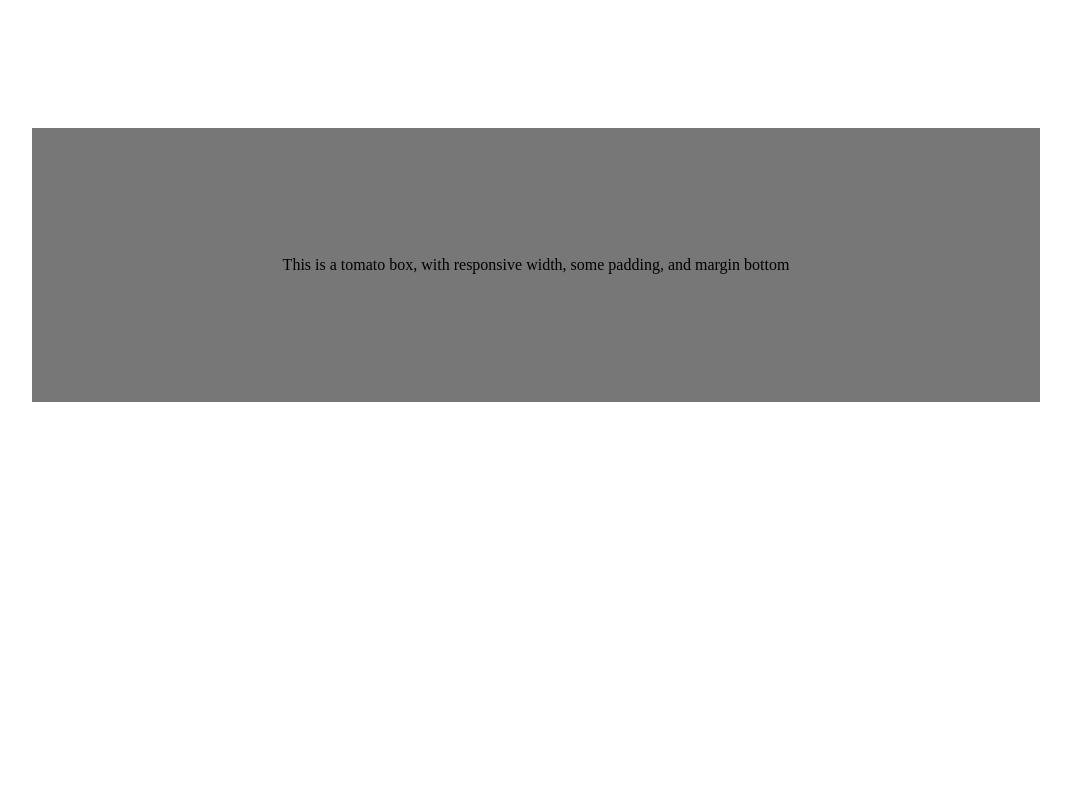
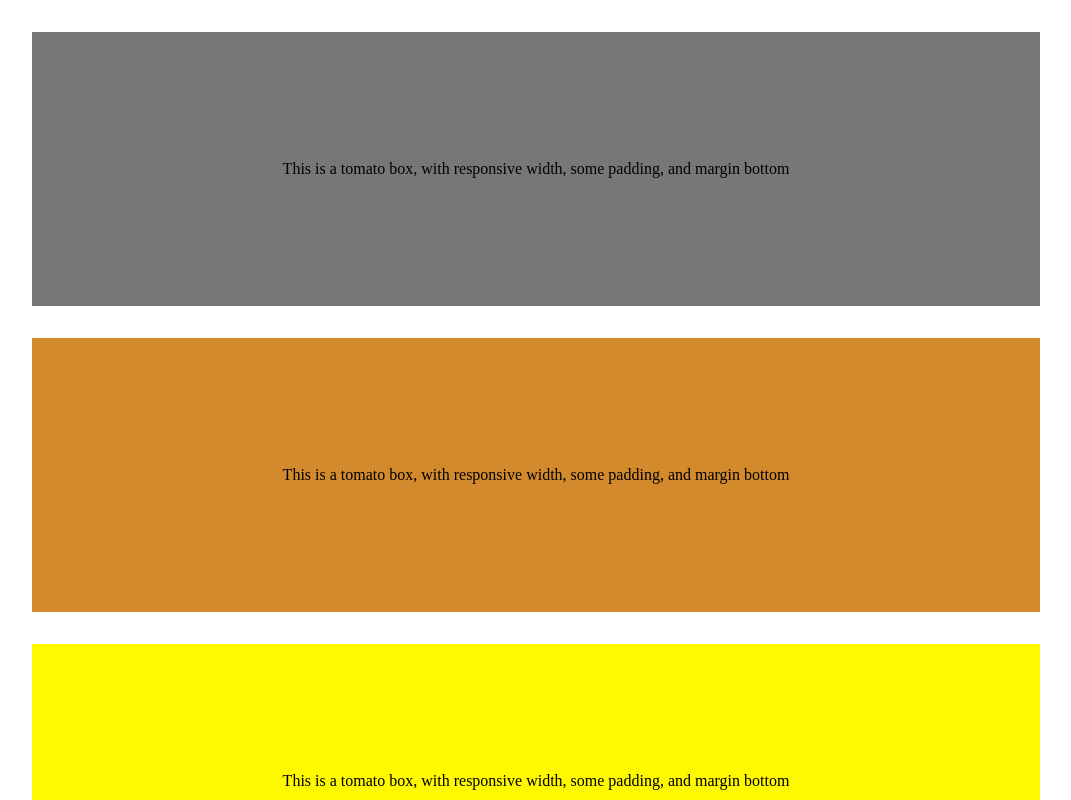
Before and after one commit to lawrenceagles/micro-components, a React (Create React App) app: page / in a window 1280 px wide. Shown: the top 800 px of the page, without its empty margins (104-1175 px from the left). Built offline with nearby package versions, Linux system fonts and the light colour scheme.

Commit message:
added button colors to theme.js

```diff
--- a/src/App.js
+++ b/src/App.js
@@ -6,7 +6,25 @@ import Text from './components/Text';
 const App = () => {
 	return (
 		<ThemeProvider theme={theme}>
-			<Flex bg={'secondary'} p={6} m={6}>
+			<Flex bg={'secondary'} p={6} mx={6} my={4}>
+				<Text textAlign="center">
+					This is a tomato box, with responsive width, some padding, and margin bottom
+				</Text>
+			</Flex>
+
+			<Flex bg={'dirtyBrown'} p={6} mx={6} my={4}>
+				<Text textAlign="center">
+					This is a tomato box, with responsive width, some padding, and margin bottom
+				</Text>
+			</Flex>
+
+			<Flex bg={'warning'} p={6} mx={6} my={4}>
+				<Text textAlign="center">
+					This is a tomato box, with responsive width, some padding, and margin bottom
+				</Text>
+			</Flex>
+
+			<Flex bg={'lightBlue'} p={6} mx={6} my={4}>
 				<Text textAlign="center">
 					This is a tomato box, with responsive width, some padding, and margin bottom
 				</Text>
--- a/src/theme.js
+++ b/src/theme.js
@@ -1,4 +1,4 @@
-const theme = {
+const baseTheme = {
 	space: [ 4, 8, 12, 16, 32, 64, 128 ],
 	fontSizes: [ 13, 16, 20, 24 ],
 	fontWeights: [ 100, 200, 300, 400, 500, 600, 700, 800, 900 ],
@@ -10,10 +10,10 @@ const theme = {
 	colors: {
 		black: '#000000',
 		lightBlue: '#1ecbe1',
-		deepBlue: '#1676e9',
-		red: '#e72918',
+		primary: '#1676e9',
+		danger: '#e72918',
 		dirtyBrown: '#d38a2c',
-		green: '#6bc33c',
+		success: '#6bc33c',
 		warning: '#fff900',
 		secondary: ' #777',
 		silver: '#999',
@@ -22,4 +22,22 @@ const theme = {
 	}
 };
 
+const theme = {
+	...baseTheme,
+	buttons: {
+		primary: {
+			color: baseTheme.colors.white,
+			backgroundColor: baseTheme.colors.primary
+		},
+		success: {
+			color: baseTheme.colors.white,
+			backgroundColor: baseTheme.colors.success
+		},
+		danger: {
+			color: baseTheme.colors.white,
+			backgroundColor: baseTheme.colors.danger
+		}
+	}
+};
+
 export default theme;
```
